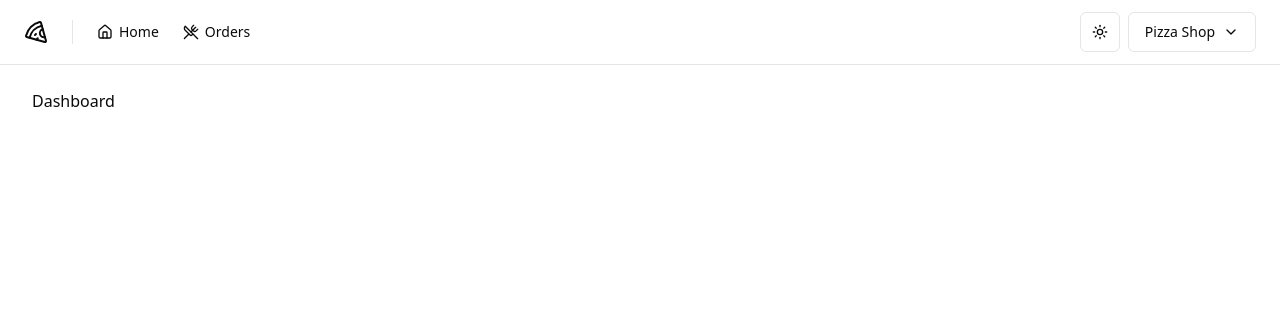
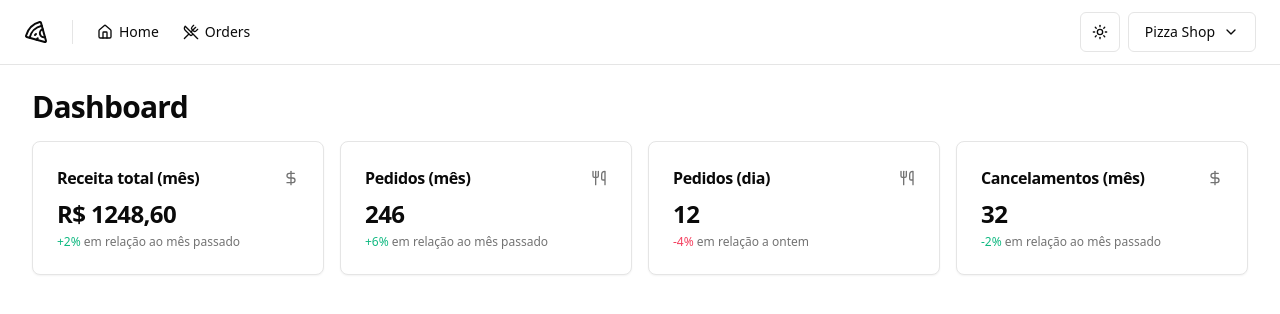
Before and after one commit to GersonDantas/pizza-shop, a React app: page / in a window 1280 px wide. Shown: the top 314 px of the page. Built offline with nearby package versions, Linux system fonts and the light colour scheme; the HTML template or start-up script is replaced by a standard one.

Commit message:
[update] frontend: main - redesign and add new components

```diff
--- a/src/pages/app/dashboard.tsx
+++ /dev/null
@@ -1,10 +0,0 @@
-import { Helmet } from 'react-helmet-async'
-
-export function Dashboard() {
-  return (
-    <>
-      <Helmet title="Dashboard" />
-      <h1>Dashboard</h1>
-    </>
-  )
-}
--- /dev/null
+++ b/src/pages/app/dashboard/dashboard.tsx
@@ -0,0 +1,23 @@
+import { Helmet } from 'react-helmet-async'
+import { DayOrdersAmountCard } from './day-orders-amount-card'
+import { MonthOrdersAmountCard } from './month-orders-amount-card'
+import { MonthRevenueCard } from './month-revenue-card'
+import {
+  MonthCanceledOrdersAmountCard,
+} from './month-canceled-orders-amount-card'
+export function Dashboard() {
+  return (
+    <>
+      <Helmet title="Dashboard" />
+      <div className="flex flex-col gap-4">
+        <h1 className="text-3xl font-bold tracking-tight">Dashboard</h1>
+        <div className="grid grid-cols-4 gap-4">
+          <MonthRevenueCard />
+          <MonthOrdersAmountCard />
+          <DayOrdersAmountCard />
+          <MonthCanceledOrdersAmountCard />
+        </div>
+      </div>
+    </>
+  )
+}
--- /dev/null
+++ b/src/pages/app/dashboard/day-orders-amount-card.tsx
@@ -0,0 +1,20 @@
+import { Utensils } from 'lucide-react'
+import { Card, CardContent, CardHeader, CardTitle } from '@/components/ui/card'
+
+export function DayOrdersAmountCard() {
+  return (
+    <Card>
+      <CardHeader className="flex-row items-center justify-between space-y-0 pb-2">
+        <CardTitle className="text-base font-semibold">Pedidos (dia)</CardTitle>
+        <Utensils className="h-4 w-4 text-muted-foreground" />
+      </CardHeader>
+      <CardContent className="space-y-1">
+        <span className="text-2xl font-bold tracking-tight">12</span>
+        <p className="text-xs text-muted-foreground">
+          <span className="text-rose-500 dark:text-rose-400">-4%</span> em
+          relação a ontem
+        </p>
+      </CardContent>
+    </Card>
+  )
+}
--- /dev/null
+++ b/src/pages/app/dashboard/month-canceled-orders-amount-card.tsx
@@ -0,0 +1,21 @@
+import { DollarSign } from 'lucide-react'
+import { Card, CardContent, CardHeader, CardTitle } from '@/components/ui/card'
+export function MonthCanceledOrdersAmountCard() {
+  return (
+    <Card>
+      <CardHeader className="flex-row items-center justify-between space-y-0 pb-2">
+        <CardTitle className="text-base font-semibold">
+          Cancelamentos (mês)
+        </CardTitle>
+        <DollarSign className="h-4 w-4 text-muted-foreground" />
+      </CardHeader>
+      <CardContent className="space-y-1">
+        <span className="text-2xl font-bold tracking-tight">32</span>
+        <p className="text-xs text-muted-foreground">
+          <span className="text-emerald-500 dark:text-emerald-400">-2%</span> em
+          relação ao mês passado
+        </p>
+      </CardContent>
+    </Card>
+  )
+}
--- /dev/null
+++ b/src/pages/app/dashboard/month-orders-amount-card.tsx
@@ -0,0 +1,19 @@
+import { Utensils } from 'lucide-react'
+import { Card, CardContent, CardHeader, CardTitle } from '@/components/ui/card'
+export function MonthOrdersAmountCard() {
+  return (
+    <Card>
+      <CardHeader className="flex-row items-center justify-between space-y-0 pb-2">
+        <CardTitle className="text-base font-semibold">Pedidos (mês)</CardTitle>
+        <Utensils className="h-4 w-4 text-muted-foreground" />
+      </CardHeader>
+      <CardContent className="space-y-1">
+        <span className="text-2xl font-bold tracking-tight">246</span>
+        <p className="text-xs text-muted-foreground">
+          <span className="text-emerald-500 dark:text-emerald-400">+6%</span> em
+          relação ao mês passado
+        </p>
+      </CardContent>
+    </Card>
+  )
+}
--- /dev/null
+++ b/src/pages/app/dashboard/month-revenue-card.tsx
@@ -0,0 +1,21 @@
+import { DollarSign } from 'lucide-react'
+import { Card, CardContent, CardHeader, CardTitle } from '@/components/ui/card'
+export function MonthRevenueCard() {
+  return (
+    <Card>
+      <CardHeader className="flex-row items-center justify-between space-y-0 pb-2">
+        <CardTitle className="text-base font-semibold">
+          Receita total (mês)
+        </CardTitle>
+        <DollarSign className="h-4 w-4 text-muted-foreground" />
+      </CardHeader>
+      <CardContent className="space-y-1">
+        <span className="text-2xl font-bold tracking-tight">R$ 1248,60</span>
+        <p className="text-xs text-muted-foreground">
+          <span className="text-emerald-500 dark:text-emerald-400">+2%</span> em
+          relação ao mês passado
+        </p>
+      </CardContent>
+    </Card>
+  )
+}
```
Also changed, not shown: src/routes.tsx (+11 -8 lines).
